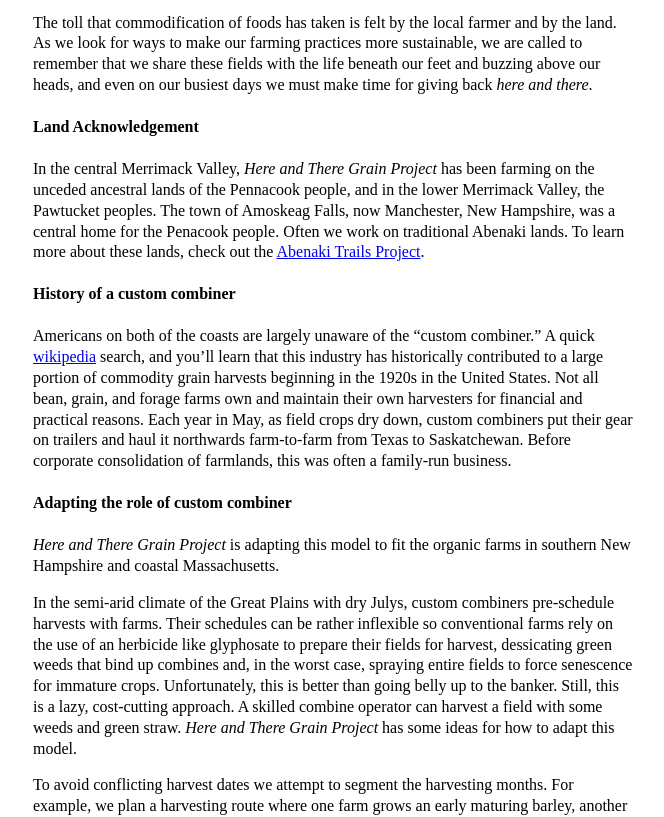
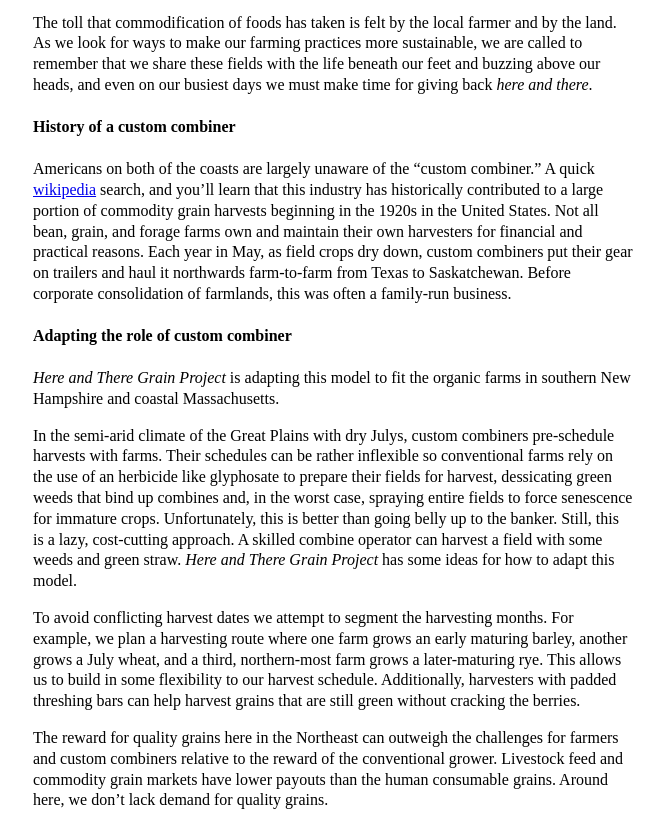
Before and after one commit to drewandrew/here-and-there, a website: page index.html in a window 1280 px wide. Shown: the part 1825-2642 px from the top of the page, without its empty margins (272-936 px from the left). Drawn offline with Linux system fonts and the light colour scheme.

Commit message:
Remove DEI mentions

```diff
--- a/index.html
+++ b/index.html
@@ -65,12 +65,12 @@
           The toll that commodification of foods has taken is felt by the local farmer and by the land. As we look for ways to make our farming practices more sustainable, we are called to remember that we share these fields with the life beneath our feet and buzzing above our heads, and even on our busiest days we must make time for giving back <i>here and there</i>.
         </p>
       </div>
-      <div>
+      <!-- <div>
         <h4>Land Acknowledgement</h4>
         <p>
           In the central Merrimack Valley, <i>Here and There Grain Project</i> has been farming on the unceded ancestral lands of the Pennacook people, and in the lower Merrimack Valley, the Pawtucket peoples. The town of Amoskeag Falls, now Manchester, New Hampshire, was a central home for the Penacook people. Often we work on traditional Abenaki lands. To learn more about these lands, check out the <a href="https://abenakitribe.org/abenaki-trails-project" target="_blank">Abenaki Trails Project</a>.
         </p>
-      </div>
+      </div> -->
 
       <div>
         <h4>History of a custom combiner</h4>
@@ -193,7 +193,7 @@
         </li>
       </ul>
     </div>
-
+<!--
       <div>
         <h4>Core Values</h4>
         <ol>
@@ -246,7 +246,7 @@
             </div>
           </li>
         </ol>
-      </div>
+      </div> -->
 
       <div>
         <h4>Beyond the Horizon:</h4>
```
